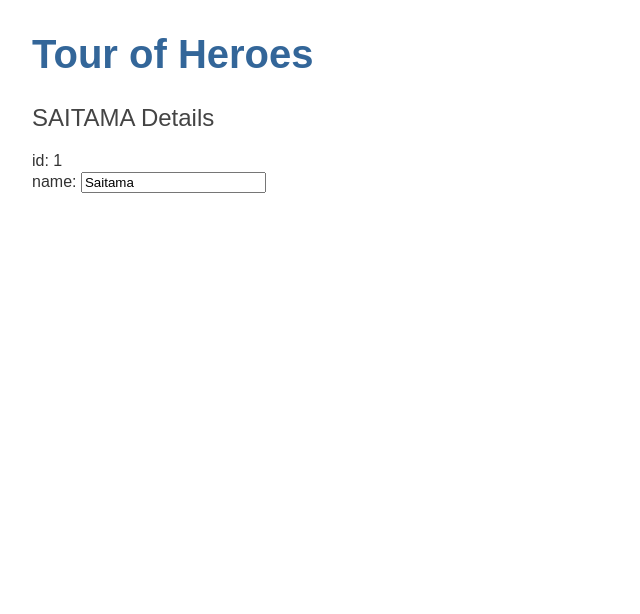
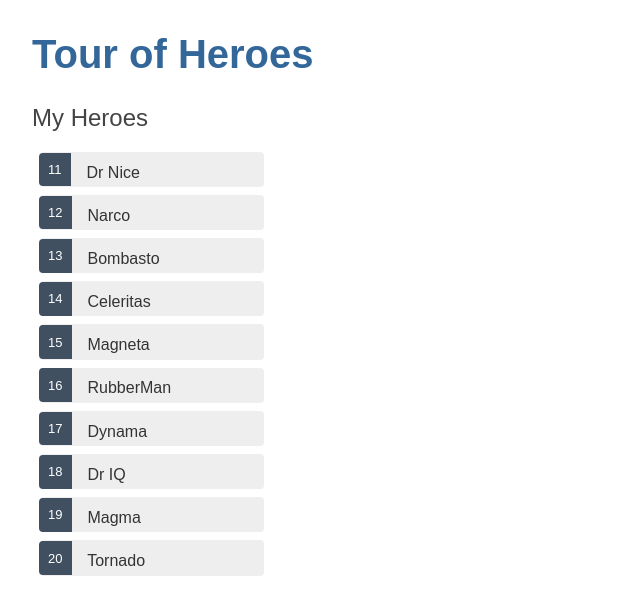
Before and after one commit to Sorghar/angular-tour-of-heroes, an Angular app: page / in a window 1280 px wide. Shown: the top 614 px of the page, without its empty margins (0-640 px from the left). Built offline with nearby package versions, Linux system fonts and the light colour scheme.

Commit message:
2. Displaying a  List

```diff
--- a/src/app/heroes/heroes.component.css
+++ b/src/app/heroes/heroes.component.css
@@ -0,0 +1,44 @@
+/* HeroesComponent's private CSS styles */
+.heroes {
+    margin: 0 0 2em 0;
+    list-style-type: none;
+    padding: 0;
+    width: 15em;
+  }
+  .heroes li {
+    cursor: pointer;
+    position: relative;
+    left: 0;
+    background-color: #EEE;
+    margin: .5em;
+    padding: .3em 0;
+    height: 1.6em;
+    border-radius: 4px;
+  }
+  .heroes li:hover {
+    color: #607D8B;
+    background-color: #DDD;
+    left: .1em;
+  }
+  .heroes li.selected {
+    background-color: #CFD8DC;
+    color: white;
+  }
+  .heroes li.selected:hover {
+    background-color: #BBD8DC;
+    color: white;
+  }
+  .heroes .badge {
+    display: inline-block;
+    font-size: small;
+    color: white;
+    padding: 0.8em 0.7em 0 0.7em;
+    background-color:#405061;
+    line-height: 1em;
+    position: relative;
+    left: -1px;
+    top: -4px;
+    height: 1.8em;
+    margin-right: .8em;
+    border-radius: 4px 0 0 4px;
+  }
--- a/src/app/heroes/heroes.component.html
+++ b/src/app/heroes/heroes.component.html
@@ -1,5 +1,22 @@
-<h2>{{hero.name | uppercase}} Details</h2>
-<div><span>id: </span>{{hero.id}}</div>
-<label>name:
-  <input [(ngModel)]="hero.name" placeholder="Enter a name"/>
-</label>
+<!-- Master record: list of heroes -->
+<h2>My Heroes</h2>
+<ul class="heroes">
+    <li *ngFor="let h of heroes"
+        [class.selected]="h === selectedHero"
+        (click)="onSelect(h)"> <!-- repeats list item element for each hero, applies the .selected css style when selected hero is the same as "h" and handles clicking on a hero-->
+      <span class="badge">{{h.id}}</span> {{h.name}}
+    </li>
+</ul>
+
+<!-- Detail record: details of a selected hero -->
+<div *ngIf="selectedHero"> <!-- removes this whole section when selectedHero is undefined -->
+
+<h2>{{selectedHero.name | uppercase}} Details</h2>
+<div><span>id: </span>{{selectedHero.id}}</div>
+<div>
+  <label>name:
+    <input [(ngModel)]="selectedHero.name" placeholder="Enter a name"/>
+  </label>
+</div>
+
+</div>
--- a/src/app/heroes/heroes.component.ts
+++ b/src/app/heroes/heroes.component.ts
@@ -1,21 +1,27 @@
 import { Component, OnInit } from '@angular/core';
 import { Hero } from '../hero';
+import { HEROES } from '../mock-heroes';
 
 @Component({
   selector: 'app-heroes',
   templateUrl: './heroes.component.html',
   styleUrls: ['./heroes.component.css']
 })
-export class HeroesComponent implements OnInit {
+export class HeroesComponent implements OnInit
+{
+  // collection of available heroes
+  heroes = HEROES;
 
-  hero: Hero = {
-    id: 1,
-    name: 'Saitama'
-  };
+  // currently displayed hero detail
+  selectedHero: Hero;
 
   constructor() { }
 
-  ngOnInit() {
+  ngOnInit() { }
+
+  onSelect(hero: Hero): void
+  {
+    this.selectedHero = hero;
   }
 
 }
--- /dev/null
+++ b/src/app/mock-heroes.ts
@@ -0,0 +1,14 @@
+import { Hero } from './hero';
+
+export const HEROES: Hero[] = [
+  { id: 11, name: 'Dr Nice' },
+  { id: 12, name: 'Narco' },
+  { id: 13, name: 'Bombasto' },
+  { id: 14, name: 'Celeritas' },
+  { id: 15, name: 'Magneta' },
+  { id: 16, name: 'RubberMan' },
+  { id: 17, name: 'Dynama' },
+  { id: 18, name: 'Dr IQ' },
+  { id: 19, name: 'Magma' },
+  { id: 20, name: 'Tornado' }
+];
```
